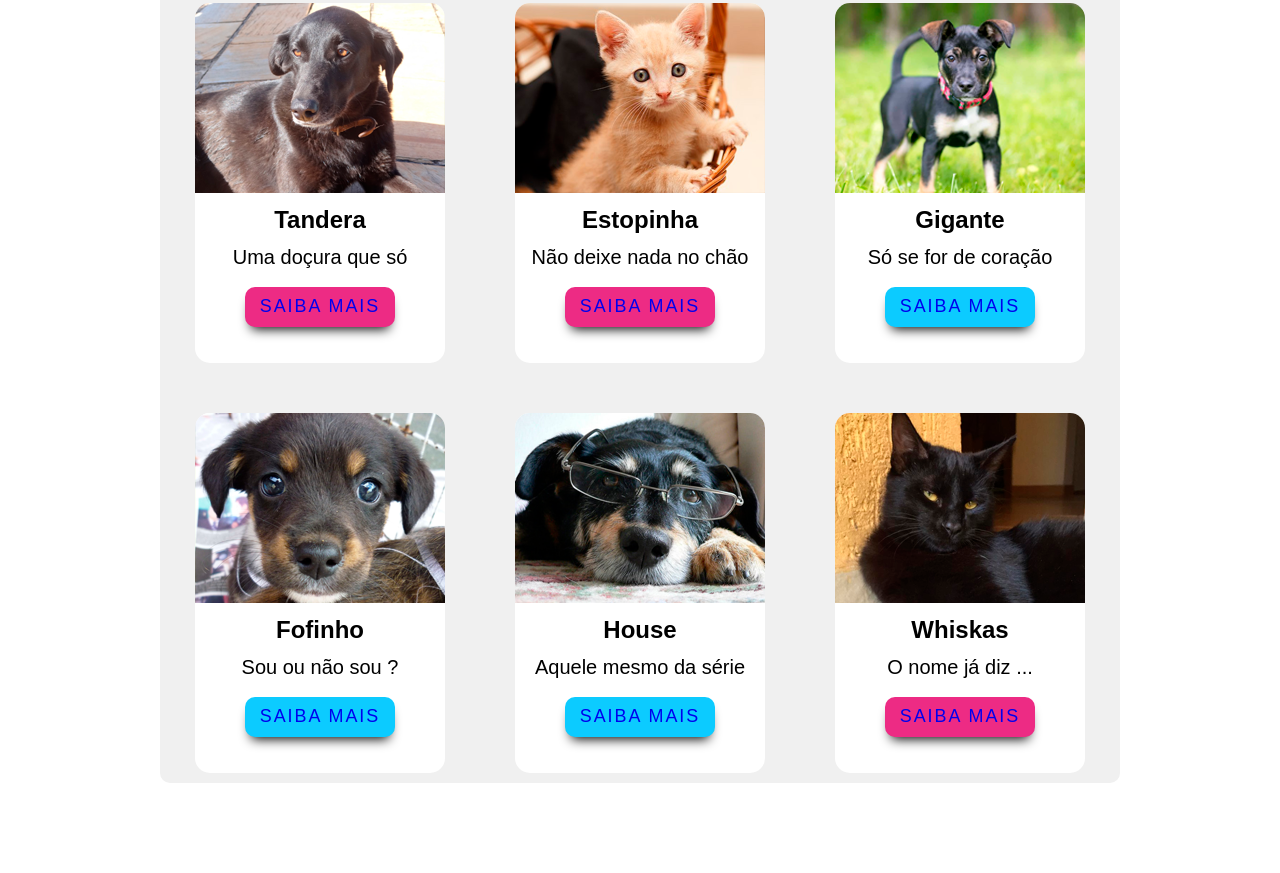
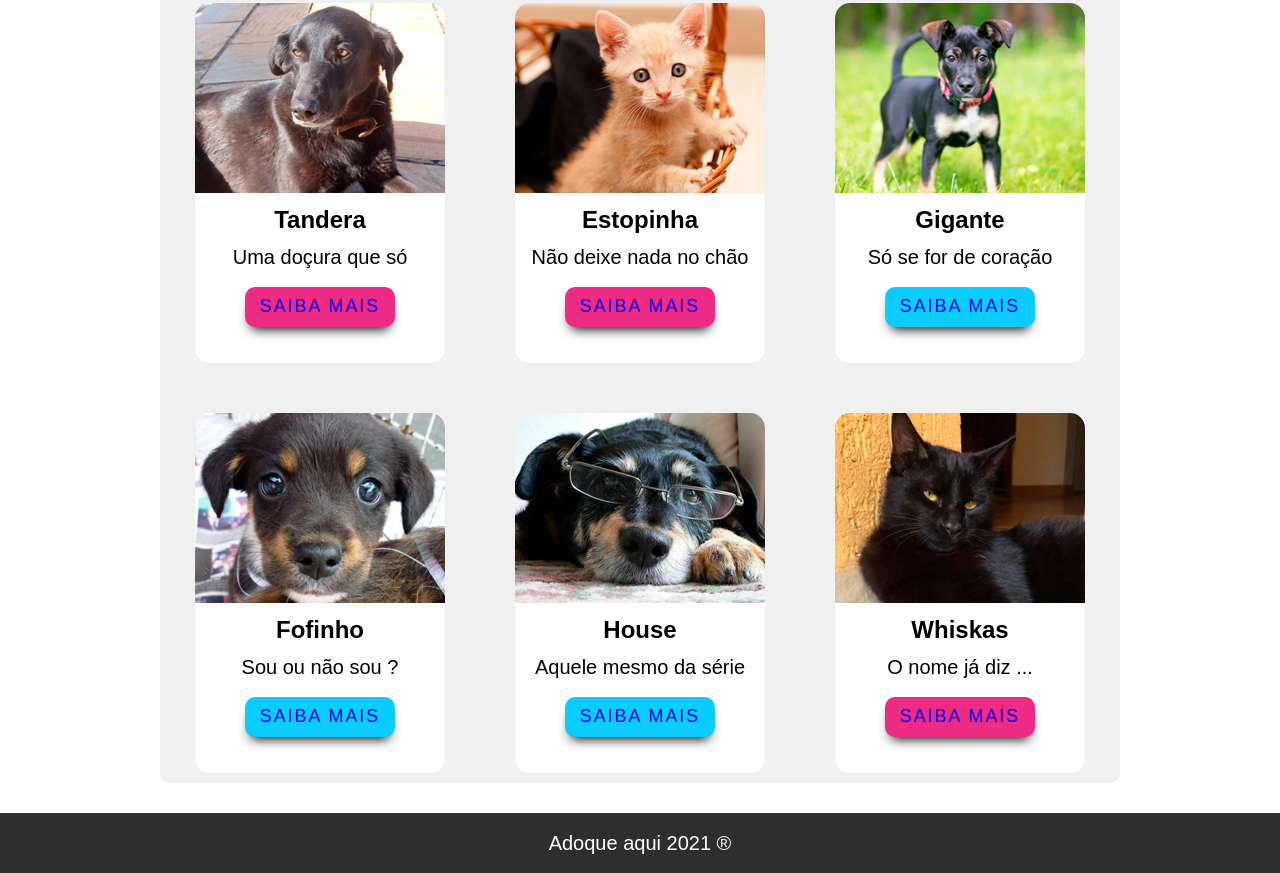
Before and after one commit to GustavoFrez/AdoteAqui, a plain HTML site: page index.html in a window 1280 px wide. Shown: the part 1186-2059 px from the top of the page. Before the commit the page ends 1969 px from the top, so only its background shows below. Drawn offline with Linux system fonts and the light colour scheme.

Commit message:
criacao do footer

```diff
--- a/index.html
+++ b/index.html
@@ -151,5 +151,8 @@
         </button>
       </div>
     </div>
+    <footer>
+        <p>Adoque aqui 2021 &#174</p>
+    </footer>
   </body>
 </html>
--- a/style.css
+++ b/style.css
@@ -270,6 +270,20 @@ a:visited {
   background: url("img/cat4.png");
 }
 
+
+footer {
+  width: 100%;
+  height: 60px;
+  background-color: #2e2e2e;
+  color: #fff;
+  font-size: 1.25em;
+  font-family: Arial, Helvetica, sans-serif;
+  display: flex;
+  justify-content: center;
+  align-items: center;
+  margin-top: 30px;
+}
+
 /*RESPONSIVE*/
 
 @media (max-width: 700px) {
```
